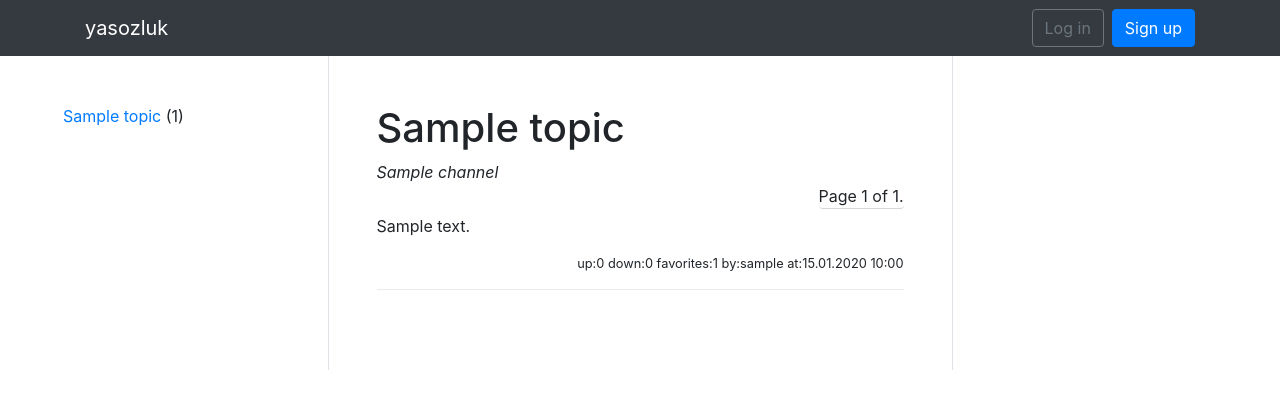
After one commit to seyyidibrahimgulec/yasozluk, a Django app: page /topic/1/ in a window 1280 px wide. The commit adds this page. Shown: the top 409 px of the page. Run offline with Django 3.2, Linux system fonts and the light colour scheme; tables that the repository leaves empty hold one stand-in row (values such as "Sample post"); some libraries are stand-ins or nearby versions.

Commit message:
list topic entries

```diff
--- a/contents/models.py
+++ b/contents/models.py
@@ -20,6 +20,9 @@ class Topic(models.Model):
         return self.entry_set.filter(
             created_at__startswith=datetime.date.today()
         ).count()
+
+    def get_entry_set(self):
+        return self.entry_set.count()
 
 
 class Entry(models.Model):
--- a/contents/views.py
+++ b/contents/views.py
@@ -1,4 +1,7 @@
 import datetime
+
+from django.core.paginator import Paginator
+from django.shortcuts import render
 from django.views.generic import ListView
 
 from contents.models import Entry, Topic
@@ -15,3 +18,28 @@ class HomePageListView(ListView):
     def get_context_data(self, **kwargs):
         kwargs["most_liked_entries"] = Entry.get_random_most_liked_entries()
         return super().get_context_data(**kwargs)
+
+
+def entryListView(request, num=-1):
+    topicId = num
+    # all topics are being fetched at the moment.
+    # will be put some kind of pagination over here
+    # or will be moved to somewhere else
+    topics = Topic.objects.order_by("-entry__created_at")
+    entries = Entry.objects.filter(topic__pk=topicId).order_by("-created_at")
+    currentTopic = Topic.objects.get(pk=topicId)
+    channels = currentTopic.channels.all()
+
+    paginator = Paginator(entries, 10)  # Show 25 contacts per page.
+    page_number = tonumeric(request.GET.get('page'), 1)
+    page_obj = paginator.get_page(page_number)
+    return render(request, 'topicEntries.html',
+                  {'page_obj': page_obj, 'topics': topics, 'currentTopic': currentTopic, 'channels': channels,
+                   'pageCount': paginator.num_pages})
+
+
+def tonumeric(s, default):
+    try:
+        return int(s)
+    except Exception:
+        return default
--- /dev/null
+++ b/static/css/style.css
@@ -0,0 +1,4 @@
+.mb-5{
+    margin-bottom: 2rem!important;
+    border-bottom: 1px solid #80808029;
+}
--- a/templates/base.html
+++ b/templates/base.html
@@ -5,6 +5,8 @@
     <meta charset="UTF-8"/>
     <title>{% block title %}yasozluk{% endblock %}</title>
     <link rel="stylesheet" href="{% static 'css/bootstrap.min.css' %}" />
+    <link rel="stylesheet" href="{% static 'css/style.css' %}" />
+
   </head>
   <body>
     {% block body %}
--- /dev/null
+++ b/templates/topicEntries.html
@@ -0,0 +1,60 @@
+{% extends 'base.html' %}
+
+
+{% block content %}
+
+<div class="container-fluid">
+    {% if fail %}
+    <h1>{{fail}}</h1>
+    {%endif%}
+    <div class="row">
+        <div class="col-3 p-5">
+            {% for topic in topics %}
+            <p><a href="{% url 'topicEntries' num=topic.pk %}">{{ topic.subject }}</a> ({{ topic.get_entry_set }})</p>
+            {% endfor %}
+        </div>
+        <div class="col-6 p-5 border-right border-left">
+            <div class="row">
+                <div class="col-12">
+                    <h1>{{currentTopic.subject}}</h1>
+                </div>
+                <div class="col-md-12">
+                    {% for ch in channels %}
+                    <a>
+                        <h7 style="font-style:italic">{{ch.name}}</h7>
+                    </a>
+                    {% endfor %}
+                </div>
+            </div>
+            {% if pageCount > 0 %}
+            <div style="float:right;border-bottom: 1px solid #80808052;" class="pagination">
+                    <span class="step-links">
+                        {% if page_obj.has_previous %}
+                            <a href="?page=1">&laquo; first</a>
+                            <a href="?page={{ page_obj.previous_page_number }}">previous</a>
+                        {% endif %}
+
+                        <span class="current">
+                            Page {{ page_obj.number }} of {{ page_obj.paginator.num_pages }}.
+                        </span>
+
+                        {% if page_obj.has_next %}
+                            <a href="?page={{ page_obj.next_page_number }}">next</a>
+                            <a href="?page={{ page_obj.paginator.num_pages }}">last &raquo;</a>
+                        {% endif %}
+                    </span>
+            </div>
+            {% endif %}
+            <div style="clear:both;margin-top: 30px;">
+                {% for entry in page_obj %}
+                {% include "includes/entry.html" %}
+                {% endfor %}
+            </div>
+        </div>
+        <div class="col-3">
+
+        </div>
+    </div>
+</div>
+
+{% endblock content %}
--- a/yasozluk/settings.py
+++ b/yasozluk/settings.py
@@ -84,6 +84,7 @@ DATABASES = {
         'NAME': 'yasozluk',
         'USER': 'postgres',
         'PORT': '5432',
+        'PASSWORD':'1234'
     }
 }
 
--- a/yasozluk/urls.py
+++ b/yasozluk/urls.py
@@ -17,8 +17,10 @@ from django.contrib import admin
 from django.urls import path
 
 from contents.views import HomePageListView
+from contents.views import entryListView
 
 urlpatterns = [
     path('admin/', admin.site.urls),
     path("", HomePageListView.as_view(), name="home"),
+    path('topic/<int:num>/', entryListView, name="topicEntries")
 ]
```
Also changed, not shown: templates/homepage.html (+7 -2 lines).
